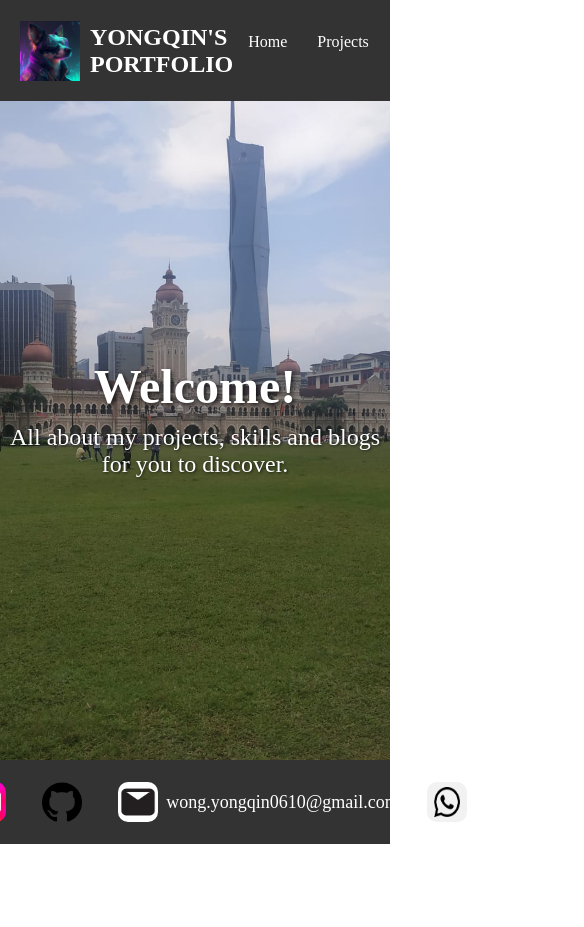
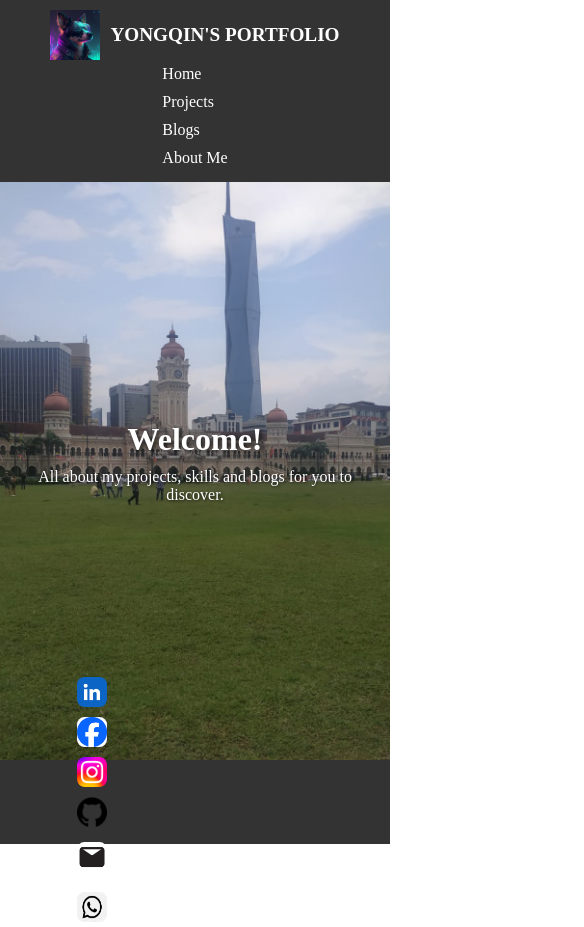
Before and after one commit to YongQ02/portfolio, a plain HTML site: page index.html in a window 390 px wide. Shown: the whole page, 584 px wide, since content can reach past the window. Before the commit the page ends 844 px from the top, so only its background shows below. Drawn offline with Linux system fonts and the light colour scheme.

Commit message:
add media query for phone device

```diff
--- a/index.css
+++ b/index.css
@@ -122,3 +122,62 @@ body {
   .footer-links a:hover {
     text-decoration: underline;
   }
+
+  @media (max-width: 768px) {
+    /* 缩小导航栏链接间距 */
+    .nav-links {
+      flex-direction: column;
+      align-items: flex-start;
+    }
+
+    .nav-links li {
+      margin: 5px 0;
+    }
+
+    .header {
+      flex-direction: column;
+      height: auto;
+      padding: 10px;
+    }
+
+    .mylogo {
+      width: 50px;
+      height: 50px;
+    }
+
+    .site-title {
+      font-size: 1.2rem;
+      text-align: center;
+    }
+  }
+
+  @media (max-width: 480px) {
+    /* 调整标题和文字的大小 */
+    .main-text {
+      font-size: 2rem;
+    }
+
+    .sub-text {
+      font-size: 1rem;
+    }
+
+    /* 缩小背景图区域 */
+    .hero {
+      padding: 20px;
+    }
+
+    /* 调整页脚链接布局 */
+    .footer-links {
+      flex-direction: column;
+      gap: 10px;
+    }
+
+    .footer-icon {
+      width: 30px;
+      height: 30px;
+    }
+
+    .footer-links a {
+      font-size: 16px;
+    }
+  }
```
